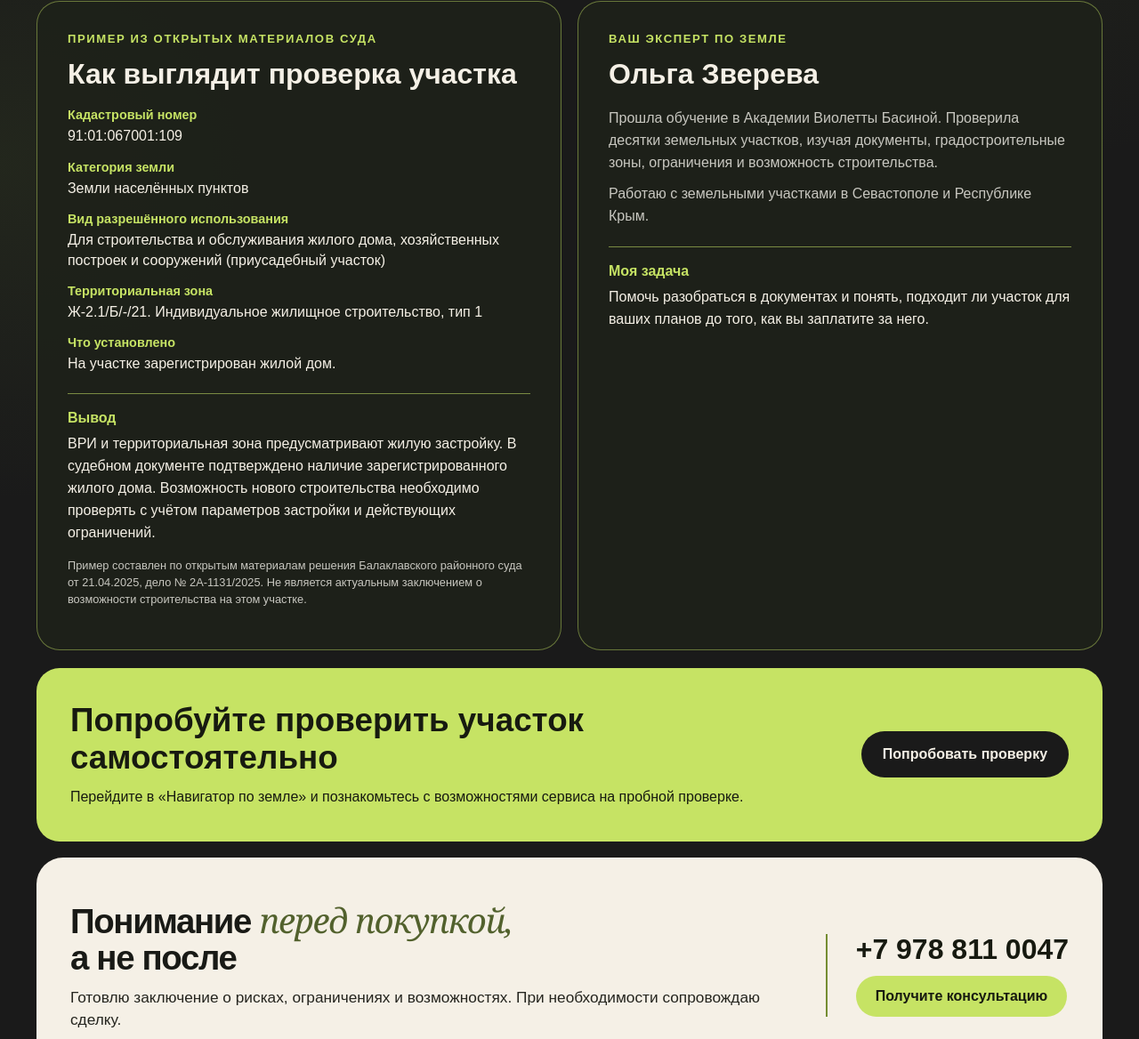
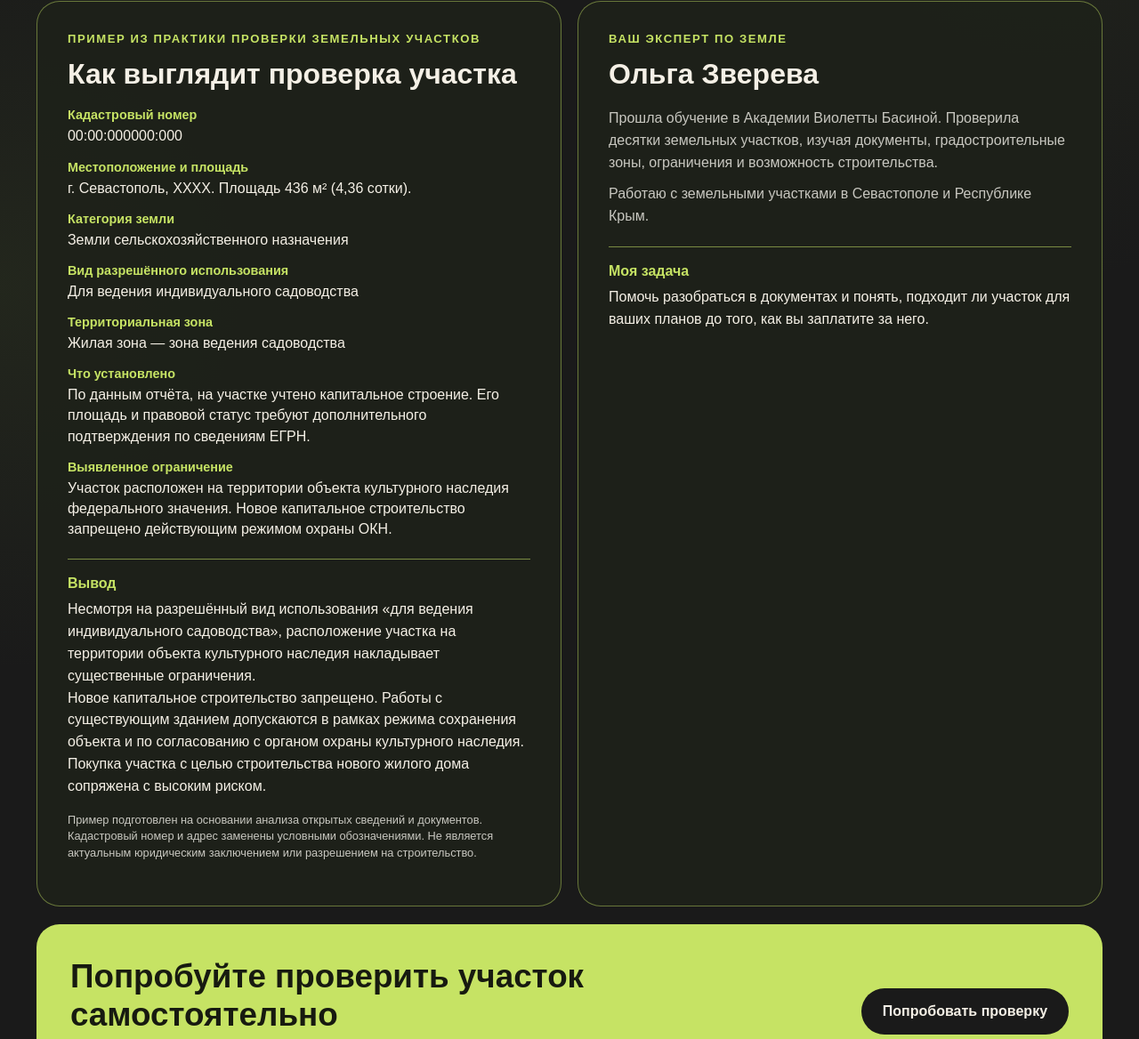
Before and after one commit to zverevaolga/zverevaolga, a plain HTML site: page index.html in a window 1280 px wide. Shown: the part 823-1991 px from the top of the page at 89% size. Drawn offline with Linux system fonts and the light colour scheme.

Commit message:
Update index.html

```diff
--- a/index.html
+++ b/index.html
@@ -544,7 +544,7 @@
 
   <article class="info-card">
 
-    <p class="info-label">Пример из открытых материалов суда</p>
+<p class="info-label">Пример из практики проверки земельных участков</p>
 
 <h2 class="info-title">Как выглядит проверка участка</h2>
 
@@ -552,46 +552,81 @@
 
   <div>
     <dt>Кадастровый номер</dt>
-        <dd>91:01:067001:109</dd>
+    <dd>00:00:000000:000</dd>
+  </div>
+
+  <div>
+    <dt>Местоположение и площадь</dt>
+    <dd>г. Севастополь, ХХХХ. Площадь 436 м² (4,36 сотки).</dd>
   </div>
 
   <div>
     <dt>Категория земли</dt>
-        <dd>Земли населённых пунктов</dd>
+    <dd>Земли сельскохозяйственного назначения</dd>
   </div>
 
   <div>
     <dt>Вид разрешённого использования</dt>
-        <dd>Для строительства и обслуживания жилого дома, хозяйственных построек и сооружений (приусадебный участок)</dd>
+    <dd>Для ведения индивидуального садоводства</dd>
   </div>
 
   <div>
     <dt>Территориальная зона</dt>
-        <dd>Ж-2.1/Б/-/21. Индивидуальное жилищное строительство, тип 1</dd>
+    <dd>Жилая зона — зона ведения садоводства</dd>
   </div>
 
   <div>
     <dt>Что установлено</dt>
-        <dd>На участке зарегистрирован жилой дом.</dd>
+    <dd>
+      По данным отчёта, на участке учтено капитальное строение.
+      Его площадь и правовой статус требуют дополнительного
+      подтверждения по сведениям ЕГРН.
+    </dd>
+  </div>
+
+  <div>
+    <dt>Выявленное ограничение</dt>
+    <dd>
+      Участок расположен на территории объекта
+      культурного наследия федерального значения.
+      Новое капитальное строительство запрещено
+      действующим режимом охраны ОКН.
+    </dd>
   </div>
 
 </dl>
 
 <div class="info-result">
   <strong>Вывод</strong>
+
   <p>
-        ВРИ и территориальная зона предусматривают жилую застройку.
-        В судебном документе подтверждено наличие зарегистрированного
-        жилого дома. Возможность нового строительства необходимо
-        проверять с учётом параметров застройки и действующих ограничений.
+    Несмотря на разрешённый вид использования
+    «для ведения индивидуального садоводства»,
+    расположение участка на территории объекта
+    культурного наследия накладывает существенные
+    ограничения.
+  </p>
+
+  <p>
+    Новое капитальное строительство запрещено.
+    Работы с существующим зданием допускаются
+    в рамках режима сохранения объекта и по
+    согласованию с органом охраны культурного наследия.
+  </p>
+
+  <p>
+    Покупка участка с целью строительства нового
+    жилого дома сопряжена с высоким риском.
   </p>
 </div>
 
 <p class="info-source">
-      Пример составлен по открытым материалам решения
-      Балаклавского районного суда от 21.04.2025,
-      дело № 2А-1131/2025. Не является актуальным заключением
-      о возможности строительства на этом участке.
+  Пример подготовлен на основании анализа открытых
+  сведений и документов. Кадастровый номер и адрес
+  заменены условными обозначениями.
+  Не является актуальным юридическим заключением
+  или разрешением на строительство.
+</p>
     </p>
 
   </article>
```
Lines whose indentation alone changed are shown as unchanged.
